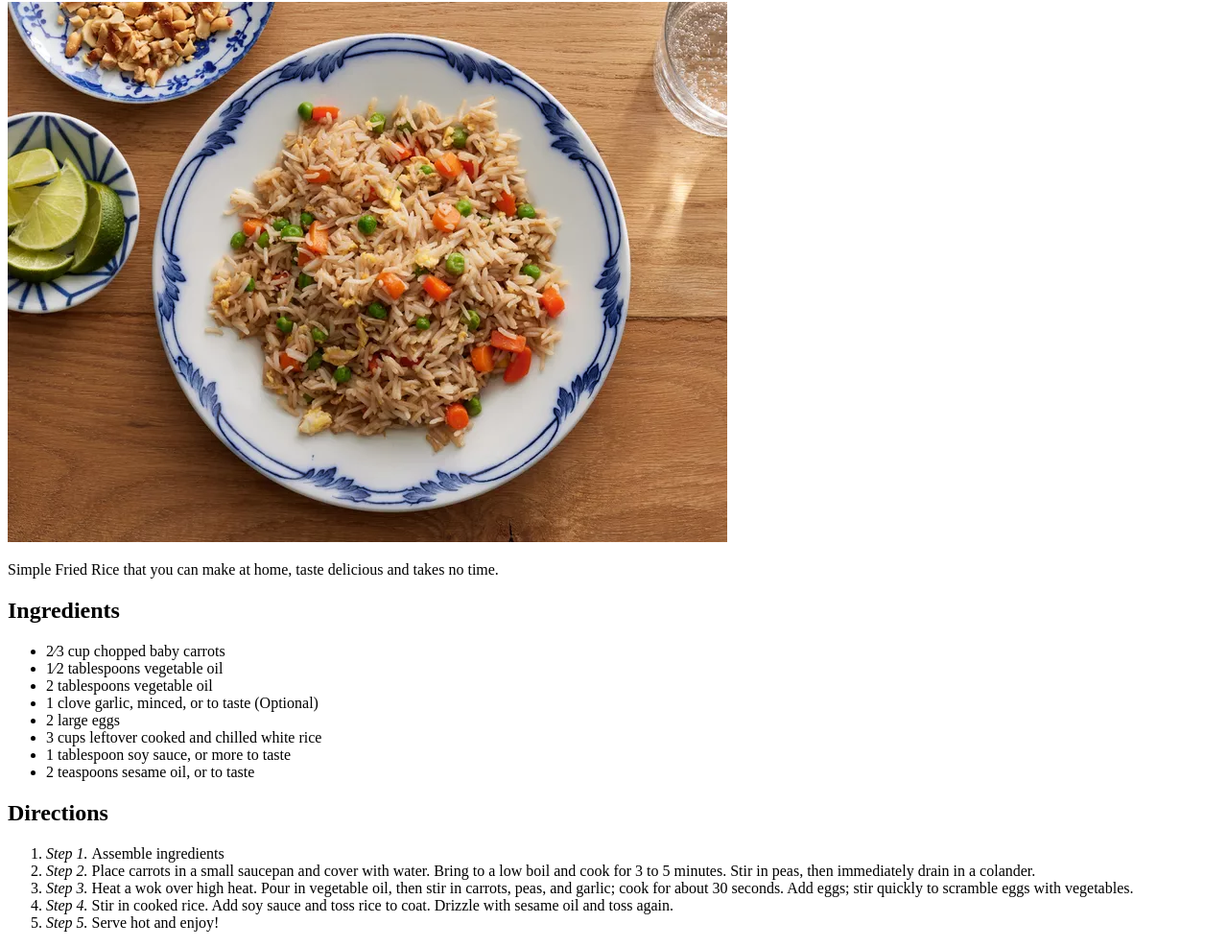
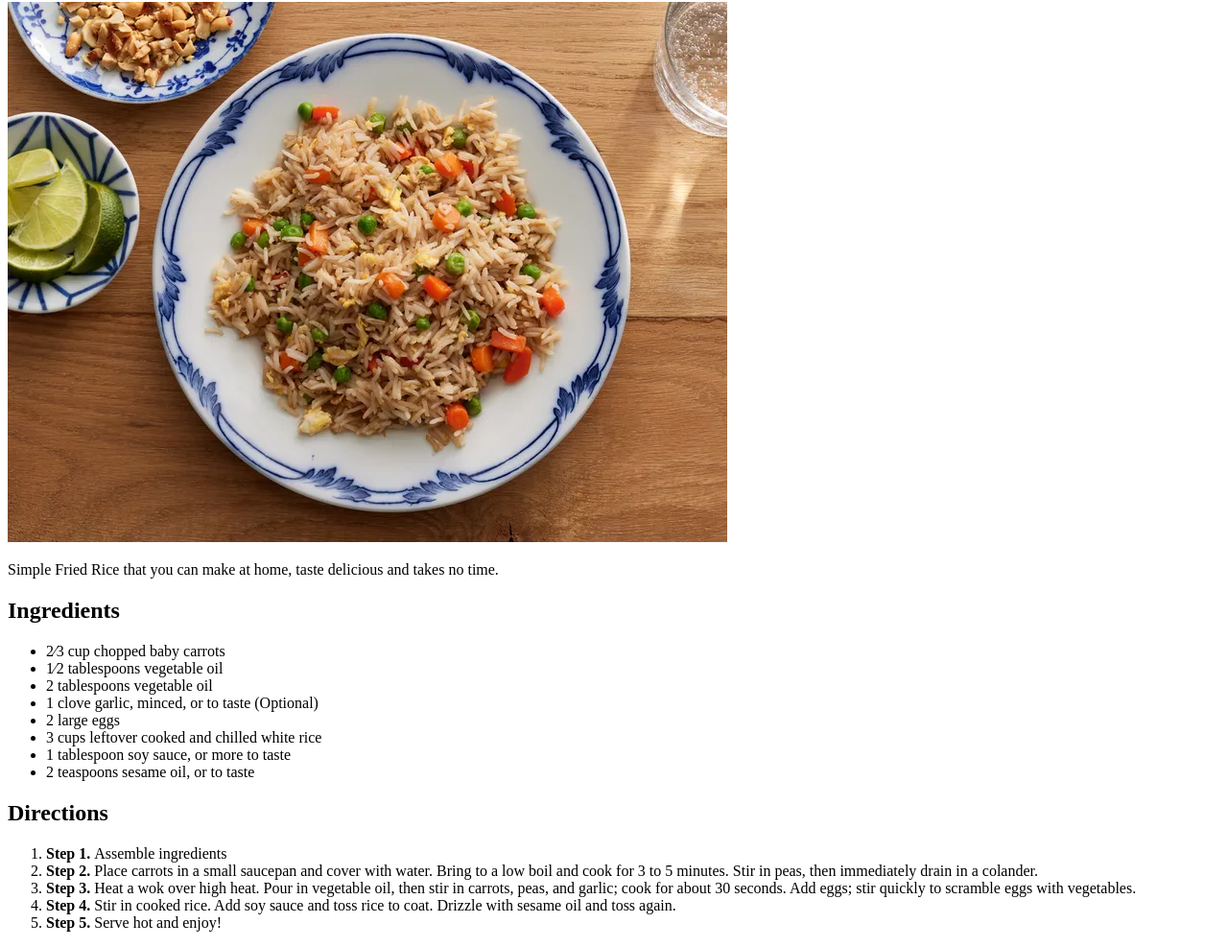
Before and after one commit to Anas374/odin-recipes, a plain HTML site: page recipes/fried-rice-recipe.html in a window 1280 px wide. Shown: the part 78-1065 px from the top of the page at 96% size. Drawn offline with Linux system fonts and the light colour scheme.

Commit message:
Update fried-rice-recipe.html
changed the <em> tag in directions list to <strong> tag

```diff
--- a/recipes/fried-rice-recipe.html
+++ b/recipes/fried-rice-recipe.html
@@ -22,11 +22,11 @@
     </ul>
     <h2>Directions</h2>
     <ol>
-        <li><em>Step 1. </em>Assemble ingredients</li>
-        <li><em>Step 2. </em>Place carrots in a small saucepan and cover with water. Bring to a low boil and cook for 3 to 5 minutes. Stir in peas, then immediately drain in a colander.</li>
-        <li><em>Step 3. </em>Heat a wok over high heat. Pour in vegetable oil, then stir in carrots, peas, and garlic; cook for about 30 seconds. Add eggs; stir quickly to scramble eggs with vegetables.</li>
-        <li><em>Step 4. </em>Stir in cooked rice. Add soy sauce and toss rice to coat. Drizzle with sesame oil and toss again.</li>
-        <li><em>Step 5. </em>Serve hot and enjoy!</li>
+        <li><strong>Step 1. </strong>Assemble ingredients</li>
+        <li><strong>Step 2. </strong>Place carrots in a small saucepan and cover with water. Bring to a low boil and cook for 3 to 5 minutes. Stir in peas, then immediately drain in a colander.</li>
+        <li><strong>Step 3. </strong>Heat a wok over high heat. Pour in vegetable oil, then stir in carrots, peas, and garlic; cook for about 30 seconds. Add eggs; stir quickly to scramble eggs with vegetables.</li>
+        <li><strong>Step 4. </strong>Stir in cooked rice. Add soy sauce and toss rice to coat. Drizzle with sesame oil and toss again.</li>
+        <li><strong>Step 5. </strong>Serve hot and enjoy!</li>
     </ol>
 </body>
 </html>
```
